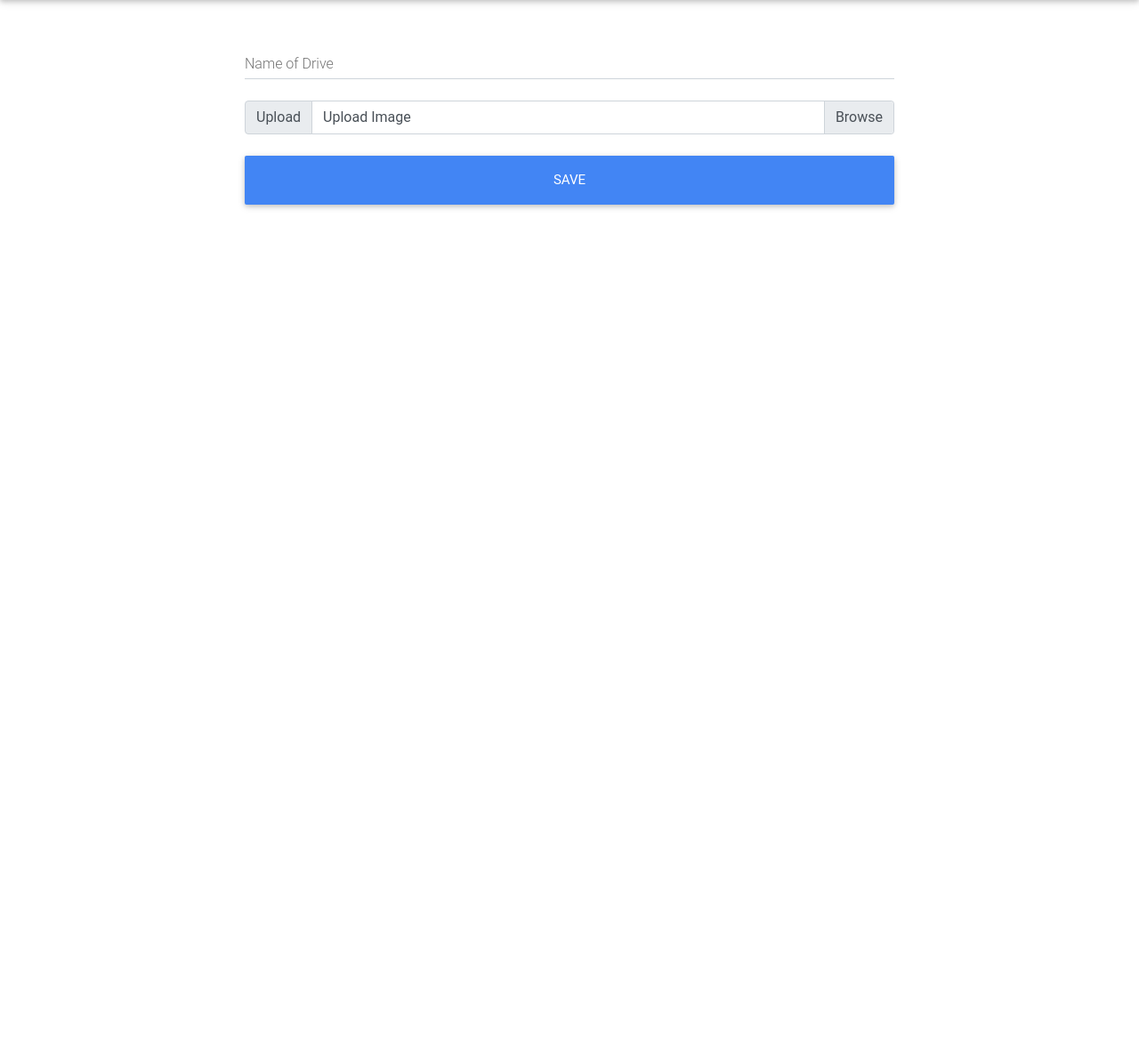
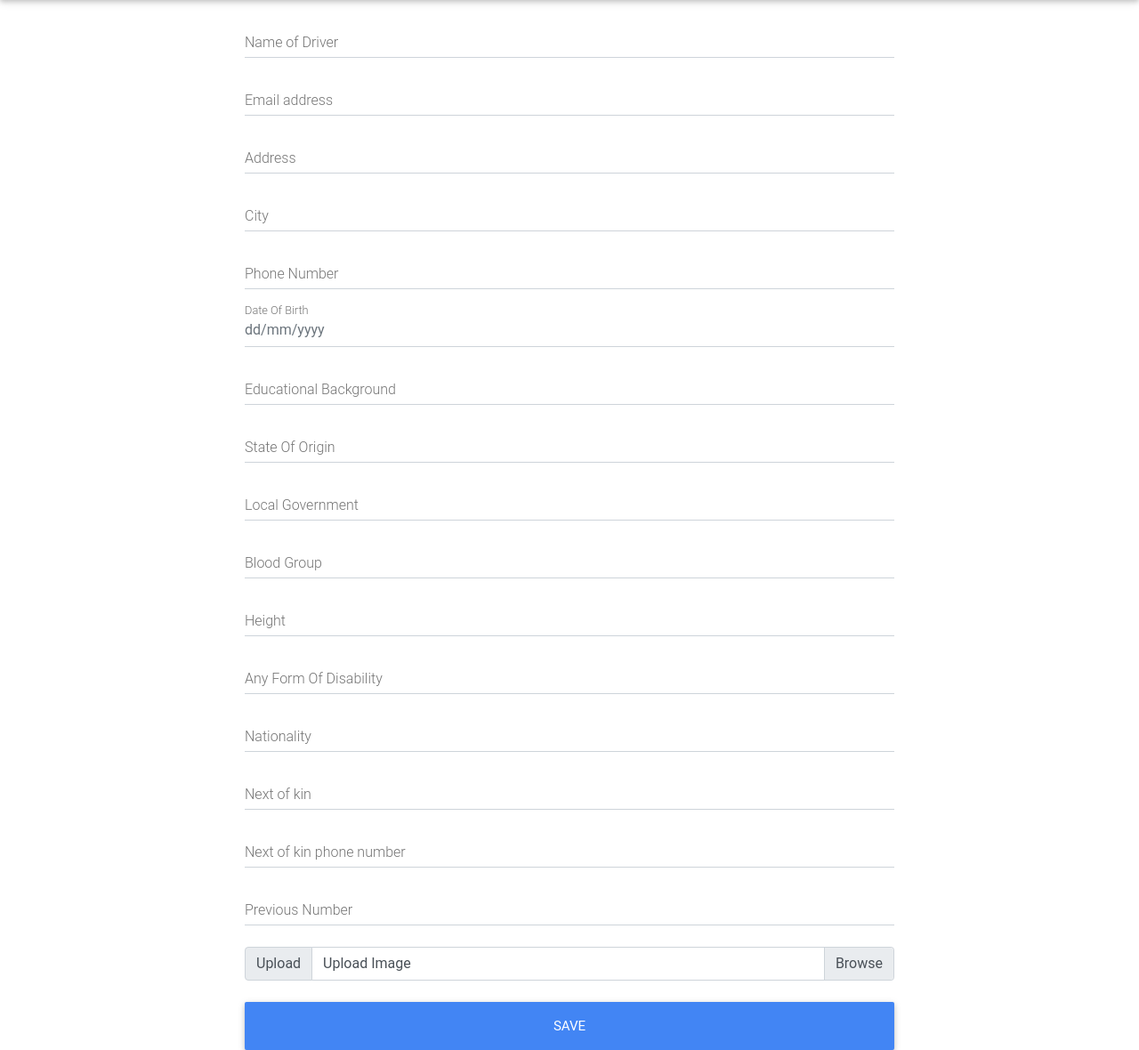
Before and after one commit to miyanda2/Driver-Qr, a Django app: page /driver/add/ in a window 1280 px wide. Shown: the part 58-1238 px from the top of the page at 89% size. Before the commit the page ends 293 px from the top, so only its background shows below. Run offline with Django 3.2, Linux system fonts and the light colour scheme; parts of the project's set-up code (start-up, migrations or seed data) failed here and were passed over; some libraries are stand-ins or nearby versions; some web fonts are replaced.

Commit message:
redesign

```diff
--- a/driver/forms.py
+++ b/driver/forms.py
@@ -5,10 +5,22 @@ class AddDriverForm(forms.ModelForm):
     def __init__(self, *args, **kwargs):
         super().__init__(*args, **kwargs)
         self.fields['name_of_driver'].widget.attrs.update({'class':'form-control'})
+        self.fields['email_address'].widget.attrs.update({'class':'form-control'})
+        self.fields['address'].widget.attrs.update({'class':'form-control'})
+        self.fields['city'].widget.attrs.update({'class':'form-control'})
+        self.fields['phone_number'].widget.attrs.update({'class':'form-control'})
+        self.fields['date_of_birth'].widget.attrs.update({'class':'form-control','type':'date', "placeholder":"dd/mm/yyyy"})
+        self.fields['educational_background'].widget.attrs.update({'class':'form-control'})
+        self.fields['state_of_origin'].widget.attrs.update({'class':'form-control'})
+        self.fields['local_government'].widget.attrs.update({'class':'form-control'})
+        self.fields['blood_group'].widget.attrs.update({'class':'form-control'})
+        self.fields['height'].widget.attrs.update({'class':'form-control'})
+        self.fields['any_form_of_disability'].widget.attrs.update({'class':'form-control'})
+        self.fields['nationality'].widget.attrs.update({'class':'form-control'})
+        self.fields['next_of_kin'].widget.attrs.update({'class':'form-control'})
+        self.fields['next_of_kin_phone_number'].widget.attrs.update({'class':'form-control'})
+        self.fields['previous_number'].widget.attrs.update({'class':'form-control'})
         self.fields['uploadedImage'].widget.attrs.update({'class':'custom-file-label', 'type':'file','id':'uploadedImage'})
     class Meta:
         model = Driver
-        fields = (
-            'name_of_driver',
-            'uploadedImage'
-        )
+        fields="__all__"
--- a/driver/models.py
+++ b/driver/models.py
@@ -14,6 +14,34 @@ class Driver(models.Model):
     r code
     '''
     name_of_driver  = models.CharField(max_length=250, blank=True,null=True)
+    email_address = models.EmailField()
+    address = models.CharField(max_length=14,blank=True,null=True)
+    city = models.CharField(max_length=250, blank=True,null=True)
+    phone_number = models.CharField(max_length=14,blank=True,null=True)
+    date_of_birth=models.DateTimeField()
+    educational_background = models.CharField(max_length=250, blank=True,null=True)
+    state_of_origin = models.CharField(max_length=250, blank=True,null=True)
+    local_government =models.CharField(max_length=250, blank=True,null=True)
+    blood_group= models.CharField(max_length=250, blank=True,null=True)
+    height=models.CharField(max_length=250, blank=True,null=True)
+    any_form_of_disability = models.CharField(max_length=250, blank=True,null=True)
+    nationality = models.CharField(max_length=250, blank=True,null=True)
+    next_of_kin = models.CharField(max_length=250, blank=True,null=True)
+    next_of_kin_phone_number = models.CharField(max_length=250, blank=True,null=True)
     uploadedImage =  models.ImageField(upload_to = 'Upload/',blank=False,null=True)
+    previous_number =models.CharField(max_length=250, blank=True,null=True)
     date_added = models.DateTimeField(auto_now_add=True)
     date_updated= models.DateTimeField(auto_now=True)
+
+
+
+class FieldNumber(models.Model):
+    driver =models.ForeignKey(Driver,models.CASCADE)
+    state_of_issuance = models.CharField(max_length=250, blank=True,null=True)
+    class_of_liscense= models.CharField(max_length=250, blank=True,null=True)
+    number_of_replacement = models.CharField(max_length=250, blank=True,null=True)
+    license_of_number = models.CharField(max_length=250, blank=True,null=True)
+    chassess_number = models.CharField(max_length=250, blank=True,null=True)
+    plate_number =models.CharField(max_length=250, blank=True,null=True)
+    expiry_date = models.DateTimeField()
+    flag = models.BooleanField(default=False)
--- a/driver/templates/driver/add.html
+++ b/driver/templates/driver/add.html
@@ -7,11 +7,102 @@
     <form method="post" enctype="multipart/form-data">
       {%  csrf_token %}
         <!-- Material input -->
-        <div class="md-form form-group mt-5">
+        <!-- name_of_driver -->
+        <div class="md-form form-group ">
           <!-- <input type="text" name="name_of_driver" class="form-control" id="name_of_driver" placeholder="Name of Driver"> -->
           {{form.name_of_driver}}
-          <label for="formGroupExampleInputMD">Name of Drive</label>
+          <label for="formGroupExampleInputMD">Name of Driver</label>
         </div>
+
+        <div class="md-form form-group mb-4">
+            <!-- <input type="text" name="name_of_driver" class="form-control" id="name_of_driver" placeholder="Name of Driver"> -->
+            {{form.email_address}}
+            <label for="formGroupExampleInputMD">Email address</label>
+          </div>
+
+          <div class="md-form form-group mb-4">
+              <!-- <input type="text" name="name_of_driver" class="form-control" id="name_of_driver" placeholder="Name of Driver"> -->
+              {{form.address}}
+              <label for="formGroupExampleInputMD">Address</label>
+            </div>
+
+            <div class="md-form form-group mb-4">
+                <!-- <input type="text" name="name_of_driver" class="form-control" id="name_of_driver" placeholder="Name of Driver"> -->
+                {{form.city}}
+                <label for="formGroupExampleInputMD">City</label>
+              </div>
+
+              <div class="md-form form-group mb-4">
+                  <!-- <input type="text" name="name_of_driver" class="form-control" id="name_of_driver" placeholder="Name of Driver"> -->
+                  {{form.phone_number}}
+                  <label for="formGroupExampleInputMD">Phone Number</label>
+                </div>
+
+                <div class="md-form form-group mb-4">
+                    <!-- <input type="text" name="name_of_driver" class="form-control" id="name_of_driver" placeholder="Name of Driver"> -->
+                    {{form.date_of_birth}}
+                    <label for="formGroupExampleInputMD">Date Of Birth</label>
+                  </div>
+
+                  <div class="md-form form-group mb-4">
+                      <!-- <input type="text" name="name_of_driver" class="form-control" id="name_of_driver" placeholder="Name of Driver"> -->
+                      {{form.educational_background}}
+                      <label for="formGroupExampleInputMD">Educational Background</label>
+                    </div>
+
+                    <div class="md-form form-group mb-4">
+                        <!-- <input type="text" name="name_of_driver" class="form-control" id="name_of_driver" placeholder="Name of Driver"> -->
+                        {{form.state_of_origin}}
+                        <label for="formGroupExampleInputMD">State Of Origin</label>
+                      </div>
+
+                      <div class="md-form form-group mb-4">
+                          <!-- <input type="text" name="name_of_driver" class="form-control" id="name_of_driver" placeholder="Name of Driver"> -->
+                          {{form.local_government}}
+                          <label for="formGroupExampleInputMD">Local Government</label>
+                        </div>
+
+                        <div class="md-form form-group mb-4">
+                            <!-- <input type="text" name="name_of_driver" class="form-control" id="name_of_driver" placeholder="Name of Driver"> -->
+                            {{form.blood_group}}
+                            <label for="formGroupExampleInputMD">Blood Group</label>
+                          </div>
+
+                        <div class="md-form form-group mb-4">
+                          <!-- <input type="text" name="name_of_driver" class="form-control" id="name_of_driver" placeholder="Name of Driver"> -->
+                          {{form.height}}
+                          <label for="formGroupExampleInputMD">Height</label>
+                        </div>
+
+                        <div class="md-form form-group mb-4">
+                            <!-- <input type="text" name="name_of_driver" class="form-control" id="name_of_driver" placeholder="Name of Driver"> -->
+                            {{form.any_form_of_disability}}
+                            <label for="formGroupExampleInputMD">Any Form Of Disability</label>
+                          </div>
+
+                          <div class="md-form form-group mb-4">
+                              <!-- <input type="text" name="name_of_driver" class="form-control" id="name_of_driver" placeholder="Name of Driver"> -->
+                              {{form.nationality}}
+                              <label for="formGroupExampleInputMD">Nationality</label>
+                            </div>
+
+                            <div class="md-form form-group mb-4">
+                                <!-- <input type="text" name="name_of_driver" class="form-control" id="name_of_driver" placeholder="Name of Driver"> -->
+                                {{form.next_of_kin}}
+                                <label for="formGroupExampleInputMD">Next of kin</label>
+                              </div>
+
+                              <div class="md-form form-group mb-4">
+                                  <!-- <input type="text" name="name_of_driver" class="form-control" id="name_of_driver" placeholder="Name of Driver"> -->
+                                  {{form.next_of_kin_phone_number}}
+                                  <label for="formGroupExampleInputMD">Next of kin phone number</label>
+                                </div>
+                                <div class="md-form form-group mb-4">
+                                    <!-- <input type="text" name="name_of_driver" class="form-control" id="name_of_driver" placeholder="Name of Driver"> -->
+                                    {{form.previous_number}}
+                                    <label for="formGroupExampleInputMD">Previous Number</label>
+                                  </div>
+
         <div class="input-group" class="mb-5">
             <div class="input-group-prepend">
               <span class="input-group-text" id="inputGroupFileAddon01">Upload</span>
--- a/driver/templates/driver/list.html
+++ b/driver/templates/driver/list.html
@@ -21,7 +21,7 @@
                 <th scope="row">{{driver.id}}</th>
 
                 <td>
-                    <a href="{% url 'driver_detail' driver.id%}">
+                    <a href="{% url 'driver_detail' driver.id%}" style="color: blue;">
                     {{ driver.name_of_driver}}
                     </a>
                 </td>
--- a/requirements.txt
+++ b/requirements.txt
@@ -1,5 +1,8 @@
 Django==2.2.7
+django-qr-code==1.1.0
 djangorestframework==3.10.3
 Pillow==6.2.1
 pytz==2019.3
+qrcode==6.1
+six==1.13.0
 sqlparse==0.3.0
```
Also changed, not shown: driver/migrations/0003_auto_20191214_2105.py (added), driver/migrations/0004_auto_20191214_2313.py (added), media/Upload/emma3_6hlPIjR.png (added), media/Upload/female_shirt_3.jpg (added).
